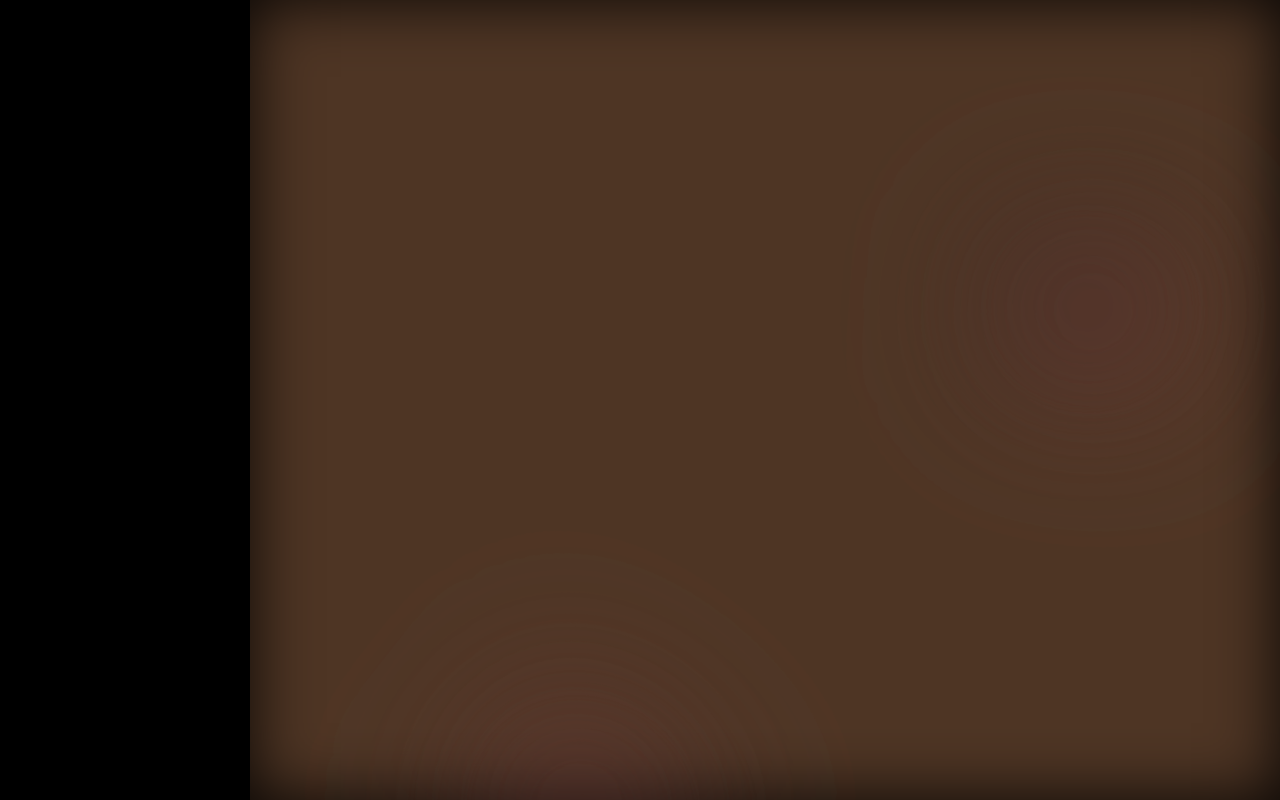
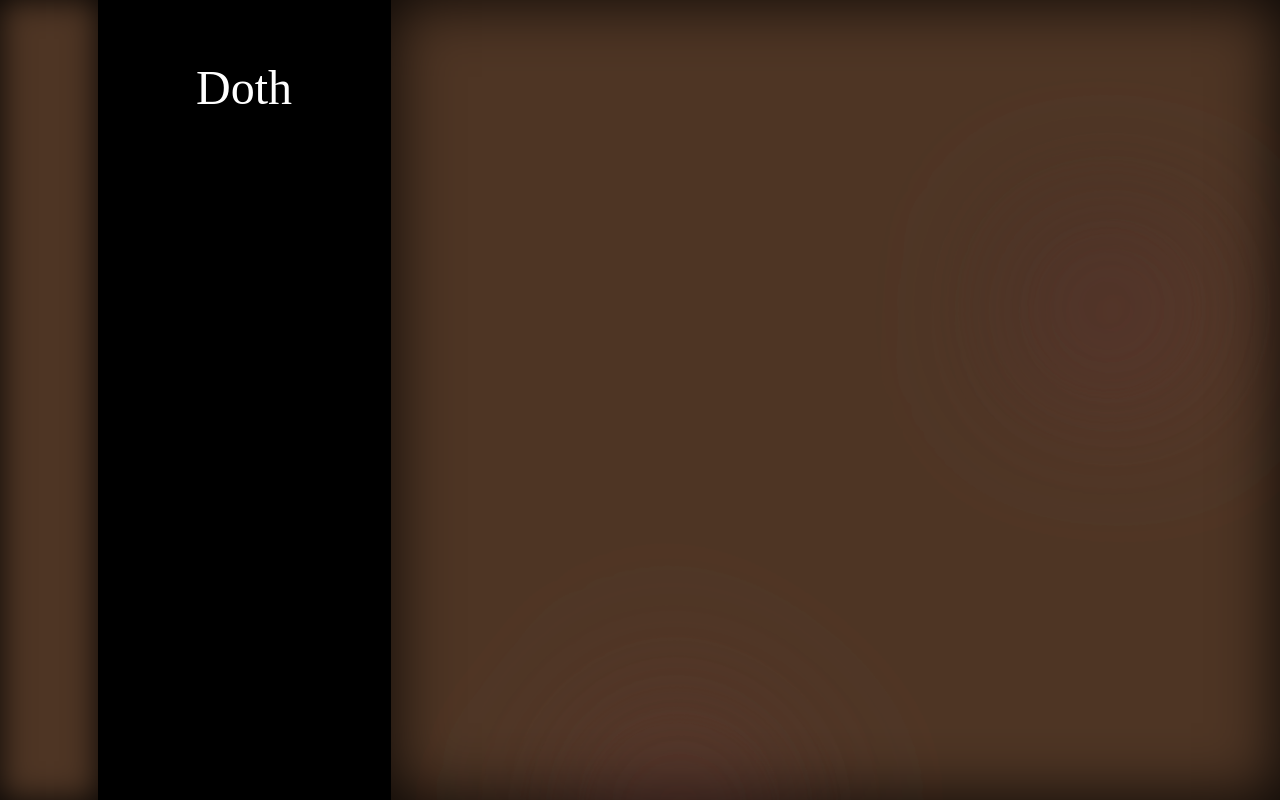
Before and after one commit to Eidenas1/book-reservation, a React (Vite) app in the folder frontend/: page / in a window 1280 px wide. Built offline with nearby package versions, Linux system fonts and the light colour scheme; a web font is replaced by a local one.

Commit message:
Change design

```diff
--- a/frontend/src/components/Nav/Nav.jsx
+++ b/frontend/src/components/Nav/Nav.jsx
@@ -3,8 +3,8 @@
 
 const Nav = () => {
   return (
-      <nav className=" h-full w-1/4 bg-black">
-
+      <nav className="flex h-full w-1/4 bg-black justify-center py-16">
+        <h1 className="text-white text-5xl">Doth</h1>
       </nav>
   );
 };
--- a/frontend/src/pages/MainPage/MainPage.jsx
+++ b/frontend/src/pages/MainPage/MainPage.jsx
@@ -4,8 +4,11 @@ import Nav from '../../components/Nav/Nav';
 const MainPage = () => {
   return (
     <div className="z-10 w-full h-full flex fixed">
+      <div className='w-1/12 shadow-[inset_0_0_2rem_rgba(0,0,0,0.9)] bg-[#4E3524]'>
+
+      </div>
       <Nav/>
-      <div className="shadow-[inset_0_0_4rem_rgba(0,0,0,0.9)] blob blob-reverse mx-auto flex aspect-[9/16] flex-col max-md:justify-start max-h-[full] w-full items-start overflow-hidden bg-[#4E3524] p-16 py-16 transition-[background] before:relative before:top-[25%] before:left-[75%] before:z-0 before:h-[20%] before:w-[20%] before:origin-[60%] before:rounded-[30rem] before:bg-gradient-to-br before:from-[#161010] before:via-[#382121] before:to-[#763636] before:blur-[85px] before:brightness-150 after:relative after:top-[25%] after:left-[20%] after:z-0 after:h-[20%] after:w-[20%] after:origin-[60%] after:rounded-[30rem] after:bg-gradient-to-br after:from-[#763636] after:via-[#382121] after:to-[#161010] after:blur-[85px] after:brightness-150 max-md:h-[100dvh] max-md:before:h-[35%] max-md:before:w-[100%] max-md:after:h-[35%] max-md:after:w-[100%] max-md:before:rounded-2xl max-md:after:rounded-2xl max-md:before:top-[5%] max-md:after-top-[5%] max-md:py-12 max-md:px-12">
+      <div className="shadow-[inset_0_0_4rem_rgba(0,0,0,0.9)] blob blob-reverse mx-auto flex aspect-[9/16] flex-col max-md:justify-start max-h-[full] w-3/4 items-start overflow-hidden bg-[#4E3524] p-16 py-16 transition-[background] before:relative before:top-[25%] before:left-[75%] before:z-0 before:h-[20%] before:w-[20%] before:origin-[60%] before:rounded-[30rem] before:bg-gradient-to-br before:from-[#161010] before:via-[#382121] before:to-[#763636] before:blur-[85px] before:brightness-150 after:relative after:top-[25%] after:left-[20%] after:z-0 after:h-[20%] after:w-[20%] after:origin-[60%] after:rounded-[30rem] after:bg-gradient-to-br after:from-[#763636] after:via-[#382121] after:to-[#161010] after:blur-[85px] after:brightness-150 max-md:h-[100dvh] max-md:before:h-[35%] max-md:before:w-[100%] max-md:after:h-[35%] max-md:after:w-[100%] max-md:before:rounded-2xl max-md:after:rounded-2xl max-md:before:top-[5%] max-md:after-top-[5%] max-md:py-12 max-md:px-12">
         <div className="z-10">
 
         </div>
```
